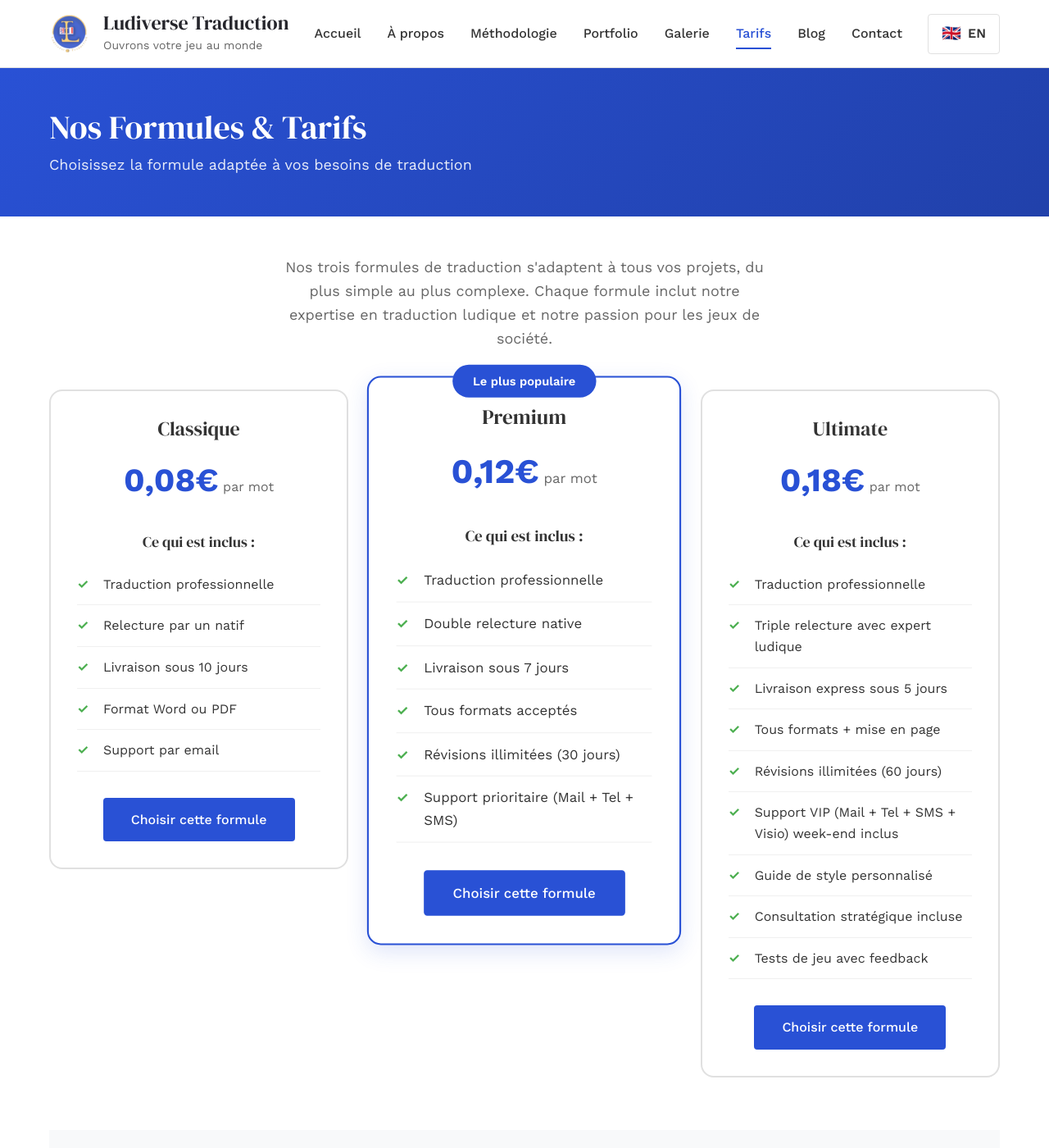
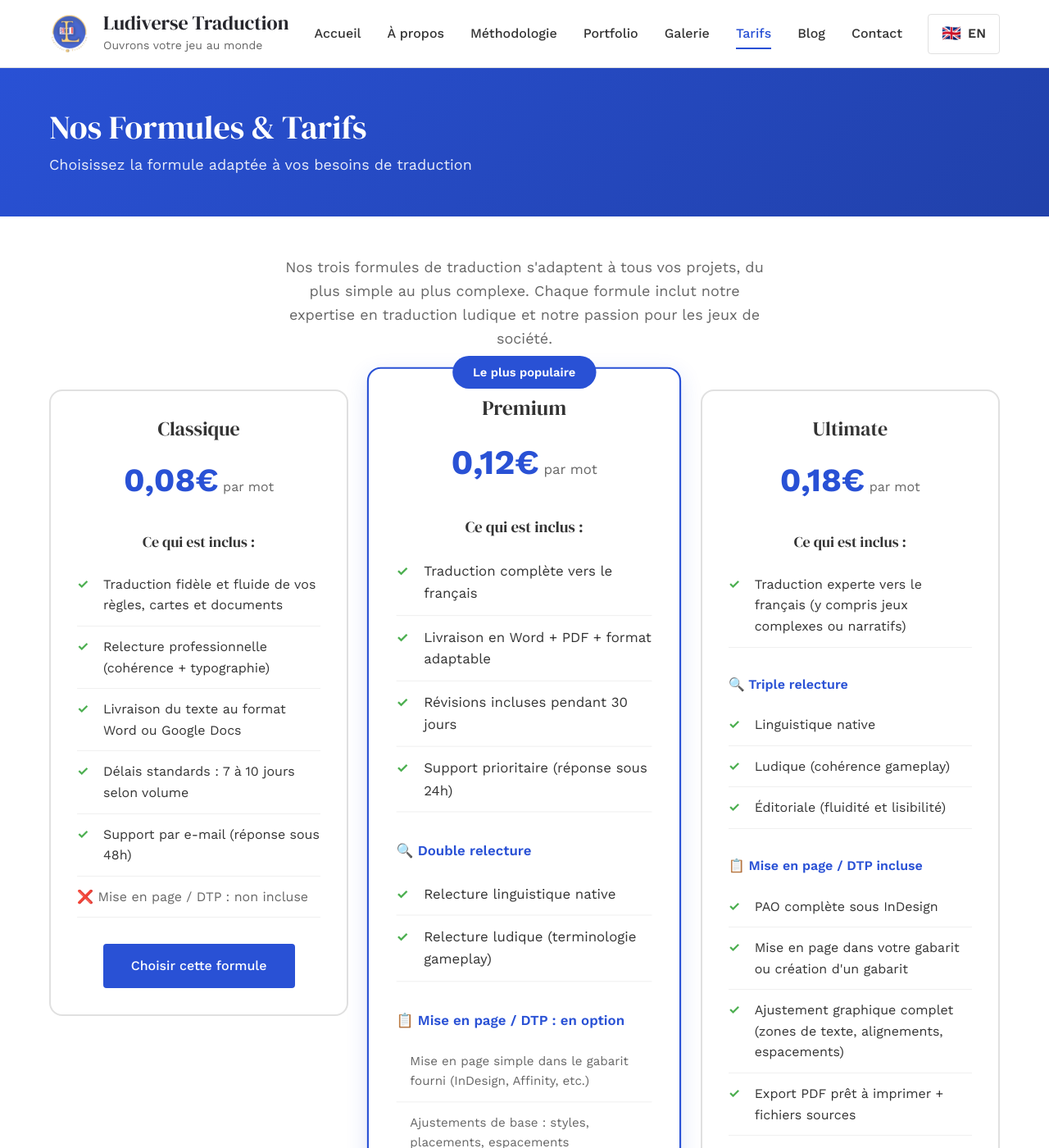
Before and after one commit to Lotto/ludiverse-traduction, a Jekyll site: the page built from fr/tarifs.html, in a window 1280 px wide and 1400 px high. Shown: the whole window at 82% size. Built offline with Jekyll 4.4.1, drawn with Linux system fonts in a browser that asks for light colours; some of the changed text lies outside the part shown.

Commit message:
Update pricing page with detailed service descriptions and improved layout
- Enhanced pricing formulas with comprehensive service details
- Added emoji-based section organization (🔍 reviews, 📋 layout, 🎯 services)
- Implemented smart check/cross system for included/excluded services
- Simplified comparison table with cleaner formatting
- Improved visual hierarchy with section headers and styled content

```diff
--- a/_data/pricing.yml
+++ b/_data/pricing.yml
@@ -9,11 +9,12 @@ fr:
       unit: "par mot"
       color: "primary"
       features:
-        - "Traduction professionnelle"
-        - "Relecture par un natif"
-        - "Livraison sous 10 jours"
-        - "Format Word ou PDF"
-        - "Support par email"
+        - "Traduction fidèle et fluide de vos règles, cartes et documents"
+        - "Relecture professionnelle (cohérence + typographie)"
+        - "Livraison du texte au format Word ou Google Docs"
+        - "Délais standards : 7 à 10 jours selon volume"
+        - "Support par e-mail (réponse sous 48h)"
+        - "❌ Mise en page / DTP : non incluse"
       popular: false
 
     - name: "Premium"
@@ -21,12 +22,17 @@ fr:
       unit: "par mot"
       color: "success"
       features:
-        - "Traduction professionnelle"
-        - "Double relecture native"
-        - "Livraison sous 7 jours"
-        - "Tous formats acceptés"
-        - "Révisions illimitées (30 jours)"
-        - "Support prioritaire (Mail + Tel + SMS)"
+        - "Traduction complète vers le français"
+        - "Livraison en Word + PDF + format adaptable"
+        - "Révisions incluses pendant 30 jours"
+        - "Support prioritaire (réponse sous 24h)"
+        - "🔍 Double relecture"
+        - "Relecture linguistique native"
+        - "Relecture ludique (terminologie gameplay)"
+        - "📋 Mise en page / DTP : en option"
+        - "Mise en page simple dans le gabarit fourni (InDesign, Affinity, etc.)"
+        - "Ajustements de base : styles, placements, espacements"
+        - "Facturation à la page ou au forfait"
       popular: true
 
     - name: "Ultimate"
@@ -34,15 +40,21 @@ fr:
       unit: "par mot"
       color: "danger"
       features:
-        - "Traduction professionnelle"
-        - "Triple relecture avec expert ludique"
-        - "Livraison express sous 5 jours"
-        - "Tous formats + mise en page"
-        - "Révisions illimitées (60 jours)"
-        - "Support VIP (Mail + Tel + SMS + Visio) week-end inclus"
-        - "Guide de style personnalisé"
-        - "Consultation stratégique incluse"
-        - "Tests de jeu avec feedback"
+        - "Traduction experte vers le français (y compris jeux complexes ou narratifs)"
+        - "🔍 Triple relecture"
+        - "Linguistique native"
+        - "Ludique (cohérence gameplay)"
+        - "Éditoriale (fluidité et lisibilité)"
+        - "📋 Mise en page / DTP incluse"
+        - "PAO complète sous InDesign"
+        - "Mise en page dans votre gabarit ou création d'un gabarit"
+        - "Ajustement graphique complet (zones de texte, alignements, espacements)"
+        - "Export PDF prêt à imprimer + fichiers sources"
+        - "🎯 Services supplémentaires"
+        - "Révisions illimitées pendant 60 jours"
+        - "Support VIP (réponse sous 12h)"
+        - "Conseil éditorial (harmonisation terminologique, suggestions de phrasing)"
+        - "Possibilité de test de partie pour détecter ambiguïtés et incohérences"
       popular: false
 
 en:
--- a/fr/tarifs.html
+++ b/fr/tarifs.html
@@ -32,8 +32,49 @@ permalink: /fr/tarifs/
             <div class="plan-features">
                 <h4>Ce qui est inclus :</h4>
                 <ul>
+                    {% assign in_dtp_section = false %}
+                    {% assign in_services_section = false %}
+                    {% assign in_dtp_included_section = false %}
+                    {% assign in_review_section = false %}
                     {% for feature in plan.features %}
+                    {% if feature contains '❌' %}
+                    <li class="not-included">{{ feature }}</li>
+                    {% elsif feature contains '📋' and feature contains 'en option' %}
+                    <li class="section-header">{{ feature }}</li>
+                    {% assign in_dtp_section = true %}
+                    {% assign in_services_section = false %}
+                    {% assign in_dtp_included_section = false %}
+                    {% elsif feature contains '📋' and feature contains 'incluse' %}
+                    <li class="section-header">{{ feature }}</li>
+                    {% assign in_dtp_included_section = true %}
+                    {% assign in_services_section = false %}
+                    {% assign in_dtp_section = false %}
+                    {% elsif feature contains '🔍' %}
+                    <li class="section-header">{{ feature }}</li>
+                    {% assign in_review_section = true %}
+                    {% assign in_dtp_section = false %}
+                    {% assign in_dtp_included_section = false %}
+                    {% assign in_services_section = false %}
+                    {% assign reset_sections = false %}
+                    {% elsif feature contains '🎯' %}
+                    <li class="section-header">{{ feature }}</li>
+                    {% assign in_services_section = true %}
+                    {% assign in_dtp_section = false %}
+                    {% assign in_dtp_included_section = false %}
+                    {% assign in_review_section = false %}
+                    {% elsif in_dtp_section == true %}
+                    <li class="section-item">{{ feature }}</li>
+                    {% elsif in_dtp_included_section == true and (feature contains '📋' or feature contains '🎯') %}
+                    <li class="section-header">{{ feature }}</li>
+                    {% elsif in_dtp_included_section == true %}
                     <li>{{ feature }}</li>
+                    {% elsif in_review_section == true %}
+                    <li>{{ feature }}</li>
+                    {% elsif in_services_section == true %}
+                    <li>{{ feature }}</li>
+                    {% else %}
+                    <li>{{ feature }}</li>
+                    {% endif %}
                     {% endfor %}
                 </ul>
             </div>
@@ -54,66 +95,38 @@ permalink: /fr/tarifs/
             <table class="comparison-table">
                 <thead>
                     <tr>
-                        <th>Service</th>
-                        <th>Classique</th>
-                        <th>Premium</th>
-                        <th>Ultimate</th>
+                        <th>Formule</th>
+                        <th>Traduction</th>
+                        <th>Relectures</th>
+                        <th>Mise en page</th>
+                        <th>Revisions</th>
+                        <th>Support</th>
                     </tr>
                 </thead>
                 <tbody>
                     <tr>
-                        <td>Traduction professionnelle</td>
-                        <td class="included">✓</td>
-                        <td class="included">✓</td>
-                        <td class="included">✓</td>
+                        <td>🔵 Classique</td>
+                        <td>Traduction + relecture professionnelle</td>
+                        <td>1</td>
+                        <td>Non incluse</td>
+                        <td>-</td>
+                        <td>48h</td>
                     </tr>
                     <tr>
-                        <td>Relecture native</td>
-                        <td class="included">1 relecture</td>
-                        <td class="included">2 relectures</td>
-                        <td class="included">3 relectures</td>
+                        <td>🟠 Premium</td>
+                        <td>Traduction + relecture linguistique + relecture ludique</td>
+                        <td>2</td>
+                        <td>Option</td>
+                        <td>30 jours</td>
+                        <td>24h</td>
                     </tr>
                     <tr>
-                        <td>Délai de livraison</td>
-                        <td class="included">7 jours</td>
-                        <td class="included">5 jours</td>
-                        <td class="included">3 jours</td>
-                    </tr>
-                    <tr>
-                        <td>Formats acceptés</td>
-                        <td class="limited">Word, PDF</td>
-                        <td class="included">Tous formats</td>
-                        <td class="included">Tous + mise en page</td>
-                    </tr>
-                    <tr>
-                        <td>Révisions</td>
-                        <td class="limited">3 révisions</td>
-                        <td class="included">Illimitées (30j)</td>
-                        <td class="included">Illimitées (60j)</td>
-                    </tr>
-                    <tr>
-                        <td>Support</td>
-                        <td class="included">Email</td>
-                        <td class="included">Prioritaire</td>
-                        <td class="included">VIP 24/7</td>
-                    </tr>
-                    <tr>
-                        <td>Glossaire personnalisé</td>
-                        <td class="not-included">-</td>
-                        <td class="included">✓</td>
-                        <td class="included">✓ + guide de style</td>
-                    </tr>
-                    <tr>
-                        <td>Consultation stratégique</td>
-                        <td class="not-included">-</td>
-                        <td class="not-included">-</td>
-                        <td class="included">✓</td>
-                    </tr>
-                    <tr>
-                        <td>Tests de jeu</td>
-                        <td class="not-included">-</td>
-                        <td class="not-included">-</td>
-                        <td class="included">✓ avec feedback</td>
+                        <td>🔴 Ultimate</td>
+                        <td>Traduction experte + triple relecture</td>
+                        <td>3</td>
+                        <td>Incluse</td>
+                        <td>60 jours</td>
+                        <td>12h</td>
                     </tr>
                 </tbody>
             </table>
@@ -285,6 +298,39 @@ permalink: /fr/tarifs/
     top: 0.75rem;
 }
 
+.plan-features li.not-included:before {
+    content: "";
+}
+
+.plan-features li.not-included {
+    padding-left: 0;
+    color: #666;
+    font-weight: normal;
+}
+
+.plan-features li.section-header:before {
+    content: "";
+}
+
+.plan-features li.section-header {
+    padding-left: 0;
+    font-weight: 600;
+    color: #2951d5;
+    margin-top: 1rem;
+    padding-top: 1rem;
+    border-bottom: none;
+}
+
+.plan-features li.section-item:before {
+    content: "";
+}
+
+.plan-features li.section-item {
+    padding-left: 1rem;
+    color: #666;
+    font-size: 0.9rem;
+}
+
 .plan-action {
     margin-top: auto;
 }
```
Also changed, not shown: en/pricing.html (+24 -52 lines).
